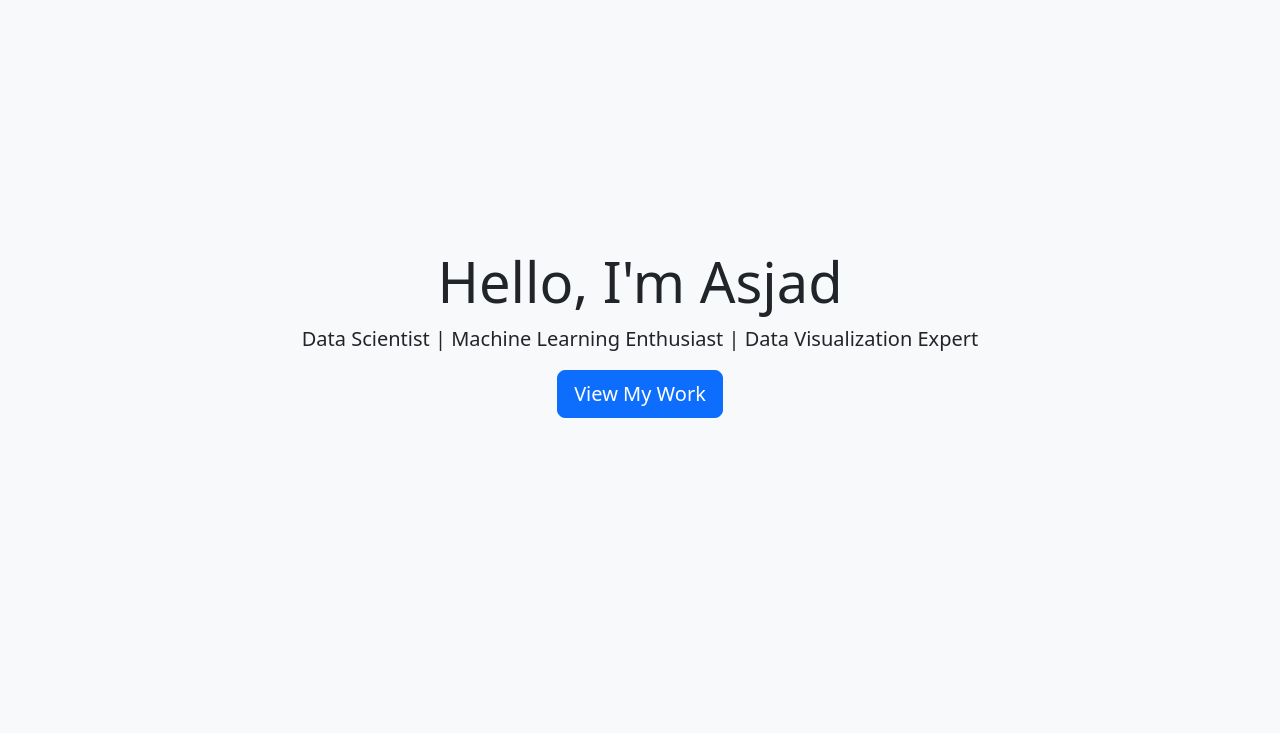
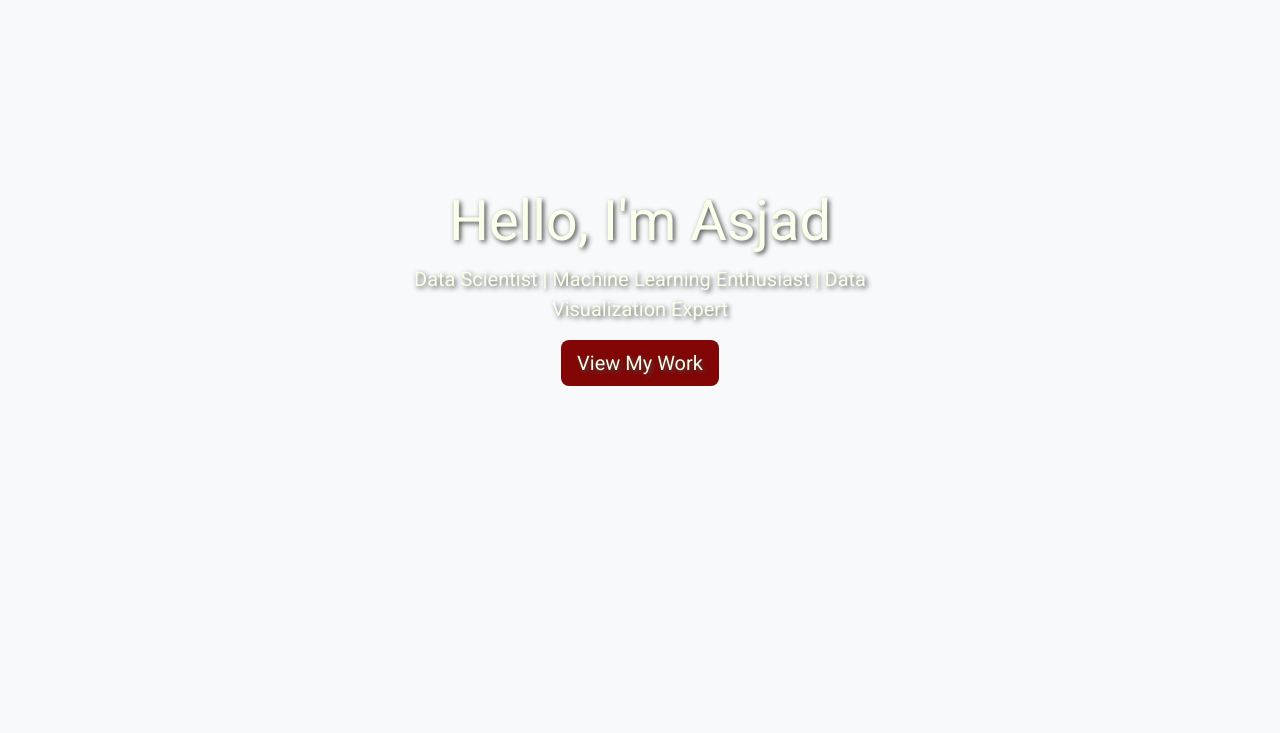
Before and after one commit to ASJADALAM13/ASJADALAM13-github.io, a plain HTML site: page index.html in a window 1280 px wide. Shown: the part 67-800 px from the top of the page. Drawn offline with nearby package versions, Linux system fonts and the light colour scheme.

Commit message:
Update index.html

```diff
--- a/index.html
+++ b/index.html
@@ -7,7 +7,7 @@
     <!-- Bootstrap CSS -->
     <link href="https://cdn.jsdelivr.net/npm/bootstrap@5.3.0/dist/css/bootstrap.min.css" rel="stylesheet">
     <!-- Custom CSS -->
-    <link rel="stylesheet" href="test.css">
+    <link rel="stylesheet" href="index.css">
     <!-- Google Fonts -->
     <link href="https://fonts.googleapis.com/css2?family=Roboto:wght@400;700&display=swap" rel="stylesheet">
      <!-- Add this line to include Font Awesome CSS -->
```
